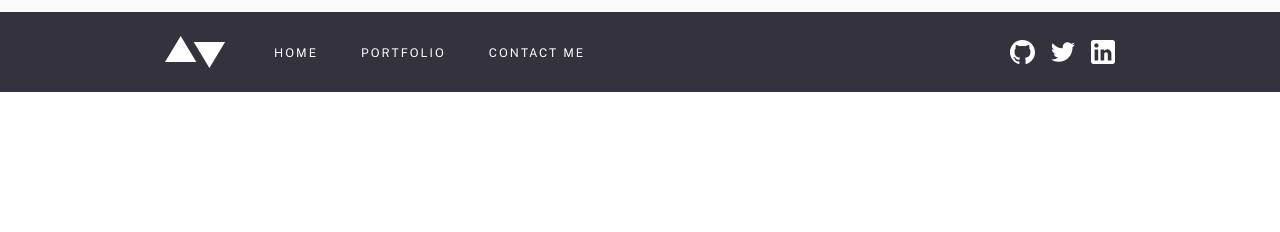
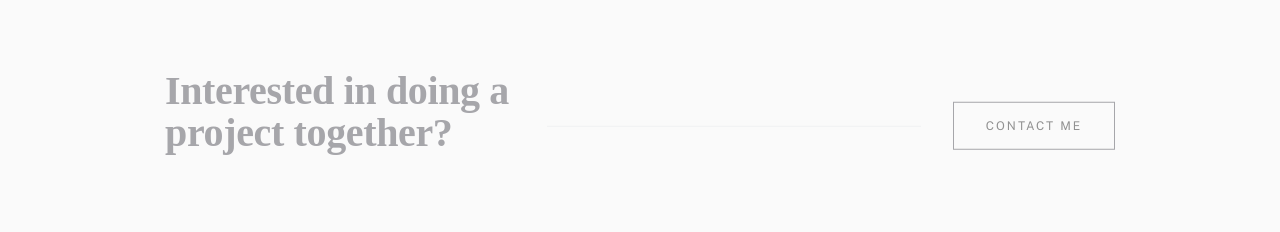
Before and after one commit to stephjoseph/portfolio-website, a React (Vite) app: page / in a window 1280 px wide. Shown: the part 1430-1662 px from the top of the page. Before the commit the page ends 1522 px from the top, so only its background shows below. Built offline with nearby package versions, Linux system fonts and the light colour scheme; a web font is replaced by a local one.

Commit message:
Update Main.jsx

```diff
--- a/src/Main.jsx
+++ b/src/Main.jsx
@@ -1,9 +1,11 @@
 import AboutMe from "./AboutMe";
+import CTA from "./CTA";
 
 const Main = () => {
   return (
     <main className="mb-20 flex w-full max-w-[40rem] flex-col gap-[7.188rem] px-8 md:mb-24 md:max-w-[64rem] md:gap-24 md:px-[2.438rem] xl:mb-[9.375rem] xl:max-w-[96rem] xl:gap-[9.375rem] xl:px-[10.313rem]">
       <AboutMe />
+      <CTA />
     </main>
   );
 };
```
